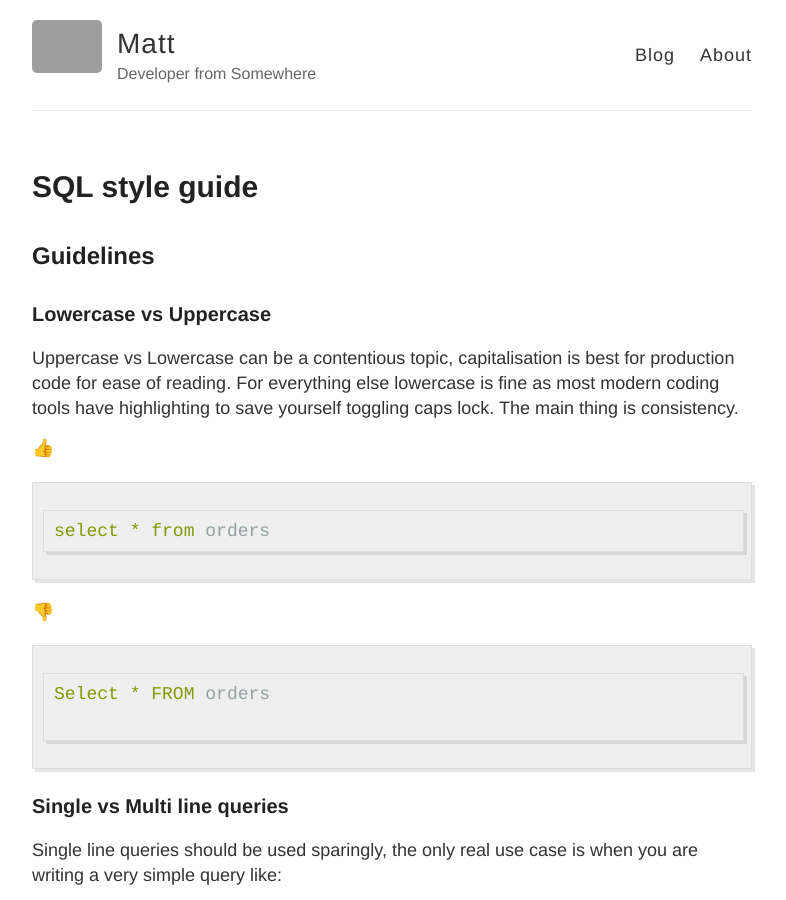
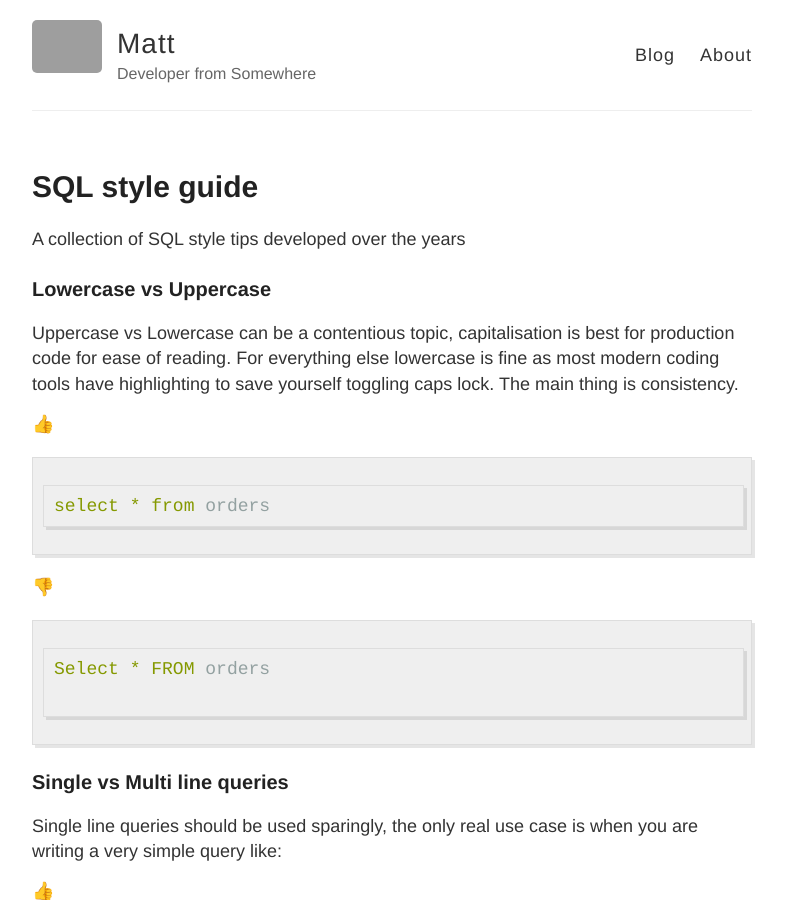
Before and after one commit to Matt15/Matt15.github.io, a Jekyll site: the page built from _posts/2021-05-10-sql-style.md, in a window 1280 px wide and 900 px high. Shown: the whole window, without its empty margins (248-1034 px from the left). Built offline with Jekyll 4.4.1, drawn with Linux system fonts in a browser that asks for light colours; emoji names are drawn with the system emoji font; comment, search, counter and statistics services are not loaded; grey boxes are pictures that could not be loaded.

Commit message:
formatting blog

```diff
--- a/_posts/2021-05-10-sql-style.md
+++ b/_posts/2021-05-10-sql-style.md
@@ -4,8 +4,7 @@ title: SQL style guide
 ---
 
 
-
-## Guidelines
+A collection of SQL style tips developed over the years
 
 ### Lowercase vs Uppercase
 
```
